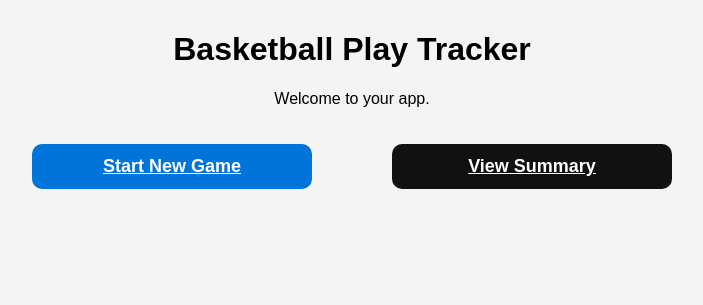
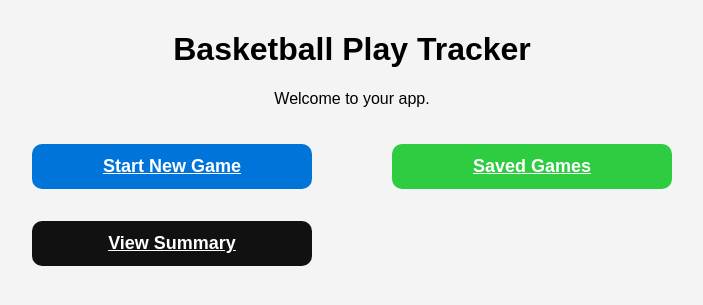
Before and after one commit to dsnedden19/playtrackerpwa, a Flask app: page / in a window 1280 px wide. Shown: the top 305 px of the page, without its empty margins (288-991 px from the left). Run offline with Flask 3, Linux system fonts and the light colour scheme.

Commit message:
Add 'Saved Games' button to home page

```diff
--- a/playtrackerpwa/templates/home.html
+++ b/playtrackerpwa/templates/home.html
@@ -2,17 +2,14 @@
 <html lang="en">
 <head>
     <meta charset="UTF-8">
-    <meta name="viewport" content="width=device-width, initial-scale=1">
-
+    <meta name="viewport" content="width=device-width, initial-scale=1.0">
     <link rel="stylesheet" href="/static/style.css">
     <link rel="manifest" href="/static/manifest.json">
     <title>Basketball Play Tracker</title>
 </head>
-
 <body>
     <div class="container">
         <h1>Basketball Play Tracker</h1>
-
         <p>Welcome to your app.</p>
 
         <div class="button-grid">
@@ -20,11 +17,16 @@
                 Start New Game
             </a>
 
+            <a href="/saved_games" class="button" style="background-color: #2ECC40;">
+                Saved Games
+            </a>
+
             <a href="/summary" class="button" style="background-color: #111111;">
                 View Summary
             </a>
         </div>
     </div>
+
     <script>
     if ("serviceWorker" in navigator) {
         navigator.serviceWorker.register("/sw.js")
```
Lines whose indentation alone changed are shown as unchanged.
